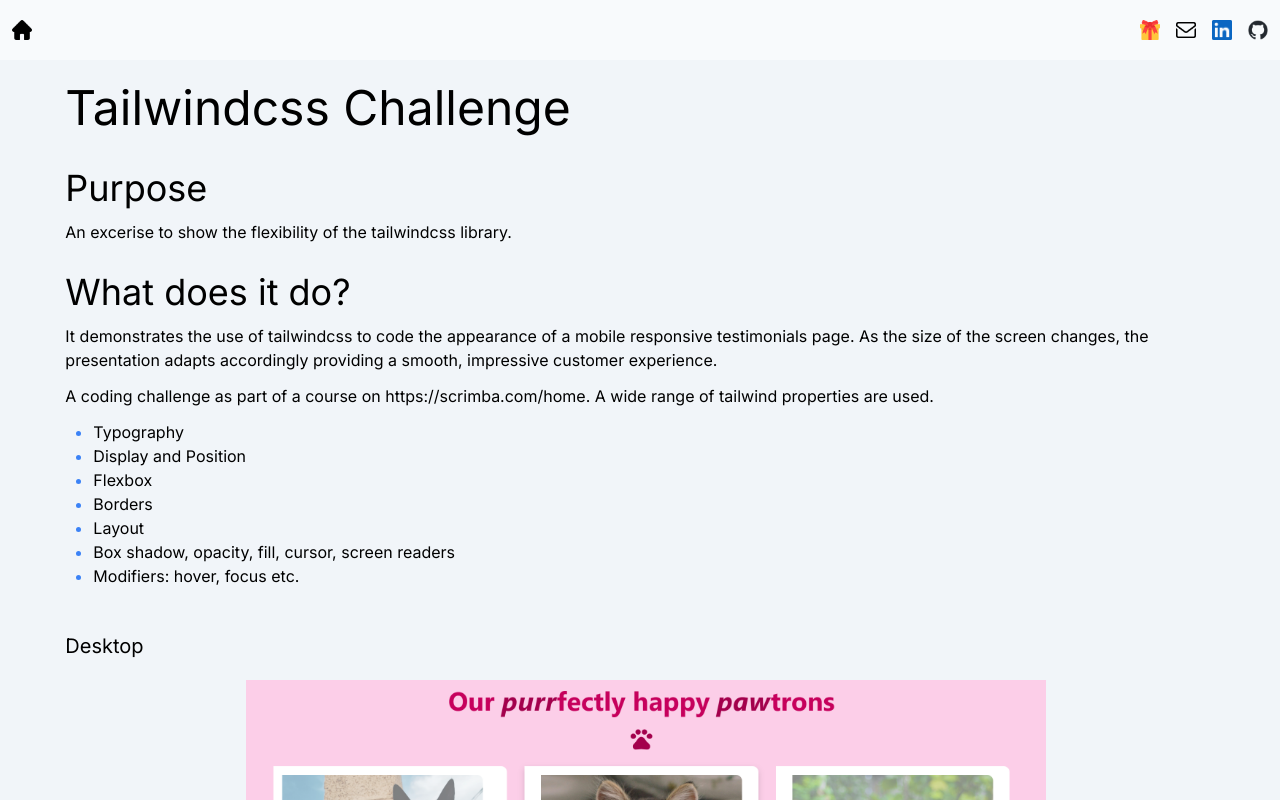
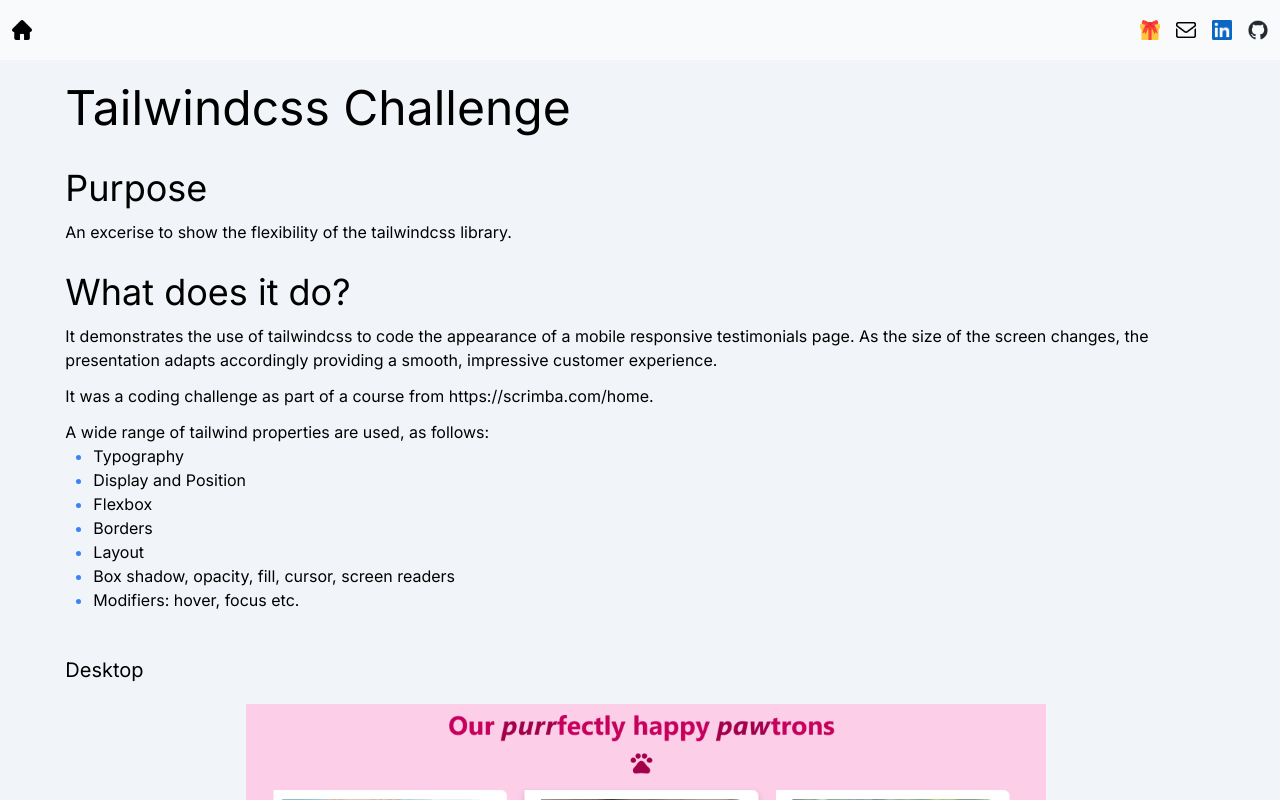
Before and after one commit to johnhm22/iamjohn, a Next.js app: page /projects/tailwindcss in a window 1280 px wide. Shown: the top 800 px of the page. Built offline with nearby package versions, Linux system fonts and the light colour scheme.

Commit message:
Adding text updates

```diff
--- a/app/projects/tailwindcss/page.tsx
+++ b/app/projects/tailwindcss/page.tsx
@@ -27,10 +27,10 @@ const page = () => {
 							impressive customer experience.
 						</p>
 						<p className="mb-3">
-							A coding challenge as part of a course on
-							https://scrimba.com/home. A wide range of tailwind properties are
-							used.
+							It was a coding challenge as part of a course from
+							https://scrimba.com/home.
 						</p>
+						<p>A wide range of tailwind properties are used, as follows:</p>
 						<ul
 							role="list"
 							className="list-disc marker:text-blue-500 pl-7 mb-11"
```
